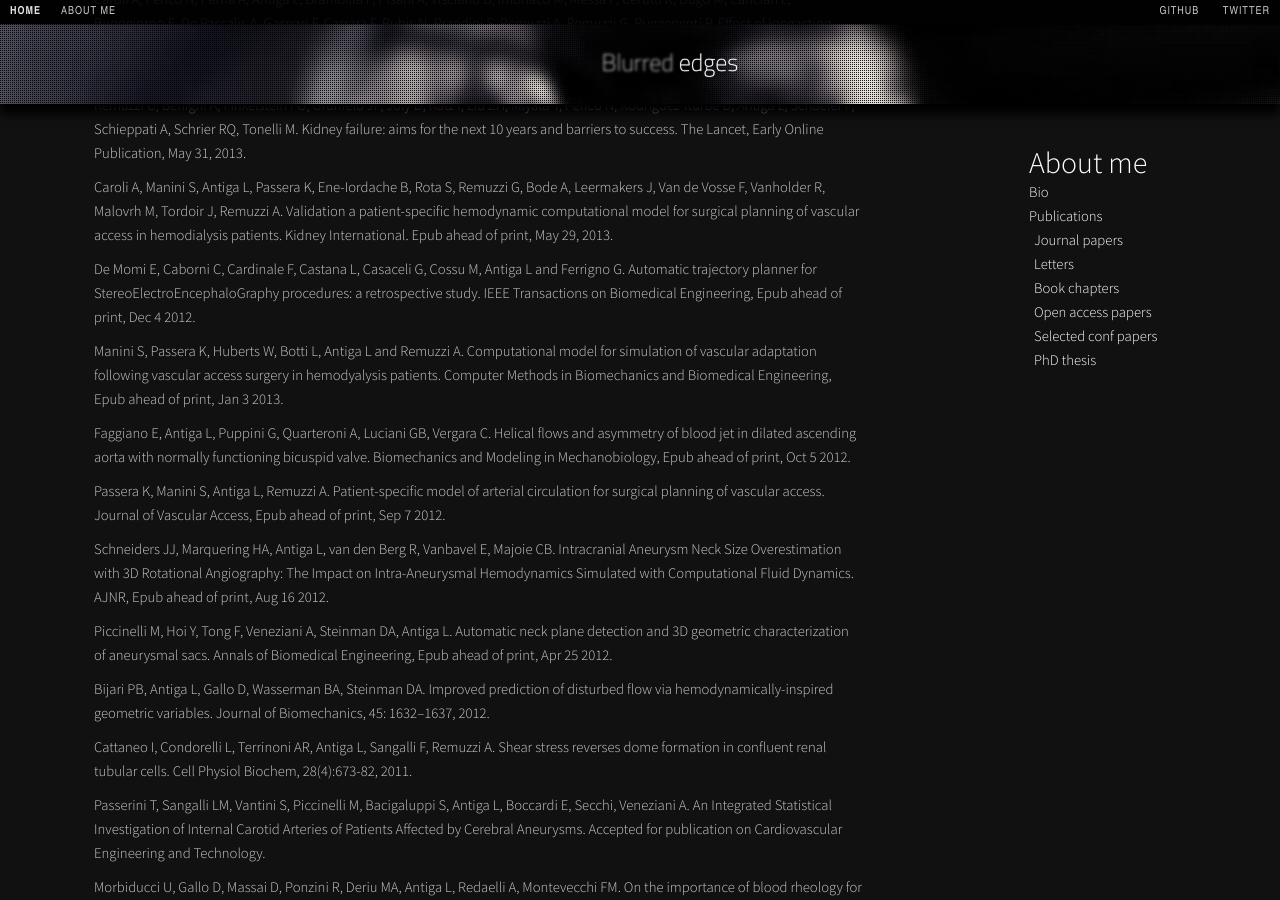
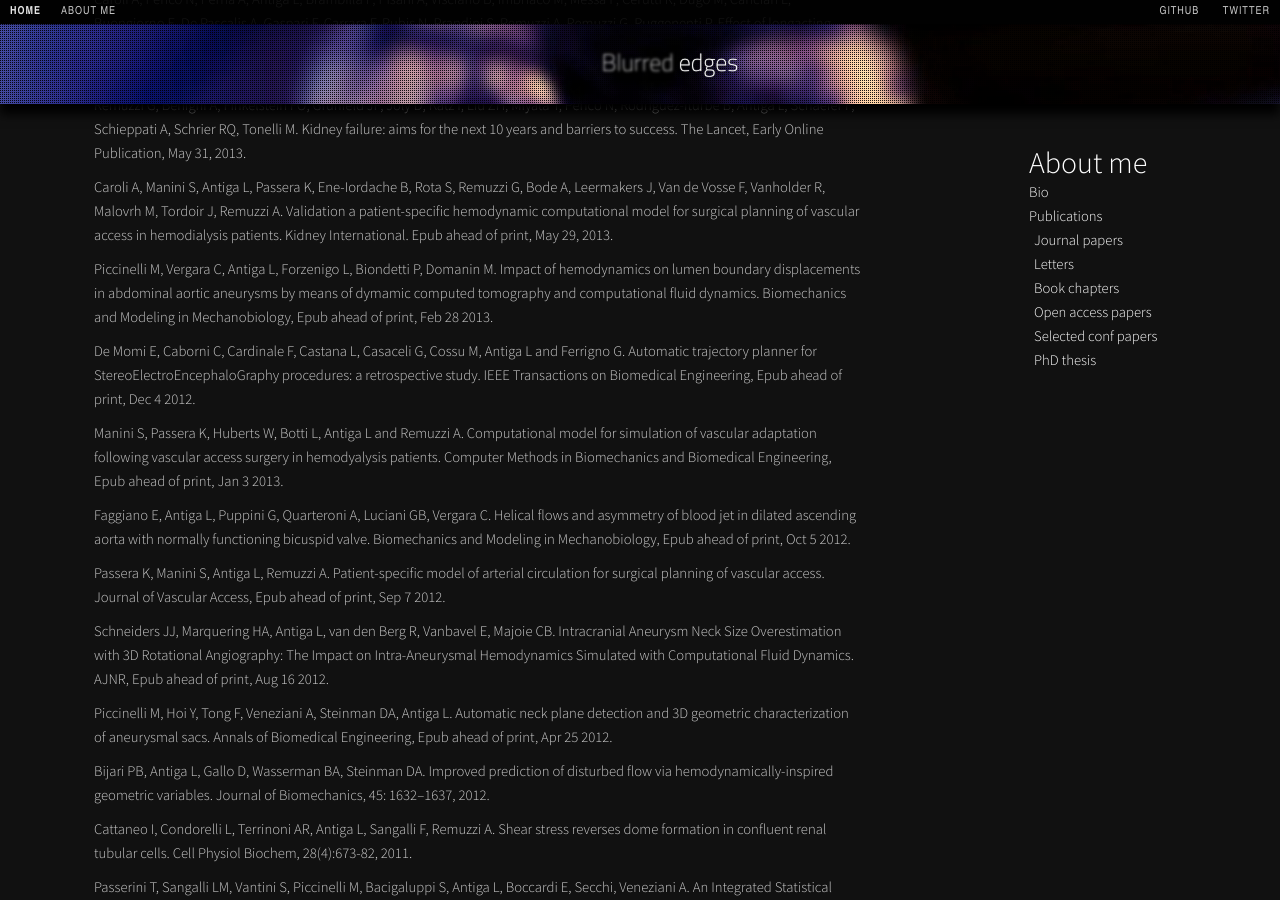
Before and after one commit to lantiga/lantiga.github.com, a Jekyll site: the page built from about.md, in a window 1280 px wide and 900 px high, scrolled down 618 px. Built offline with Jekyll 4.4.1, drawn with Linux system fonts in a browser that asks for light colours; nearby versions of some CDN libraries.

Commit message:
Updated publications

```diff
--- a/about.md
+++ b/about.md
@@ -30,6 +30,7 @@ Journal papers
 * Caroli A, Perico N, Perna A, Antiga L, Brambilla P, Pisani A, Visciano B, Imbriaco M, Messa P, Cerutti R, Dugo M, Cancian L, Buongiorno E, De Pascalis A, Gaspari F, Carrara F, Rubis N, Prandini S, Remuzzi A, Remuzzi G, Ruggenenti P. Effect of longacting somatostatin on kidney and cyst growth in autosomal dominant polycystic kidney disease (ALADIN): a randomised, placebo-controlled, multicentre trial. Accepted for publication on The Lancet, Jul 2013.
 * Remuzzi G, Benigni A, Finkelstein FO, Grunfeld JP, Joly D, Katz I, Liu ZH, Miyata T, Perico N, Rodriguez-Iturbe B, Antiga L, Schaefer F, Schieppati A, Schrier RQ, Tonelli M. Kidney failure: aims for the next 10 years and barriers to success. The Lancet, Early Online Publication, May 31, 2013.
 * Caroli A, Manini S, Antiga L, Passera K, Ene-Iordache B, Rota S, Remuzzi G, Bode A, Leermakers J, Van de Vosse F, Vanholder R, Malovrh M, Tordoir J, Remuzzi A. Validation a patient-specific hemodynamic computational model for surgical planning of vascular access in hemodialysis patients. Kidney International. Epub ahead of print, May 29, 2013.
+* Piccinelli M, Vergara C, Antiga L, Forzenigo L, Biondetti P, Domanin M. Impact of hemodynamics on lumen boundary displacements in abdominal aortic aneurysms by means of dymamic computed tomography and computational fluid dynamics. Biomechanics and Modeling in Mechanobiology, Epub ahead of print, Feb 28 2013.
 * De Momi E, Caborni C, Cardinale F, Castana L, Casaceli G, Cossu M, Antiga L and Ferrigno G. Automatic trajectory planner for StereoElectroEncephaloGraphy procedures: a retrospective study. IEEE Transactions on Biomedical Engineering, Epub ahead of print, Dec 4 2012.
 * Manini S, Passera K, Huberts W, Botti L, Antiga L and Remuzzi A. Computational model for simulation of vascular adaptation following vascular access surgery in hemodyalysis patients. Computer Methods in Biomechanics and Biomedical Engineering, Epub ahead of print, Jan 3 2013.
 * Faggiano E, Antiga L, Puppini G, Quarteroni A, Luciani GB, Vergara C. Helical flows and asymmetry of blood jet in dilated ascending aorta with normally functioning bicuspid valve. Biomechanics and Modeling in Mechanobiology, Epub ahead of print, Oct 5 2012.
```
